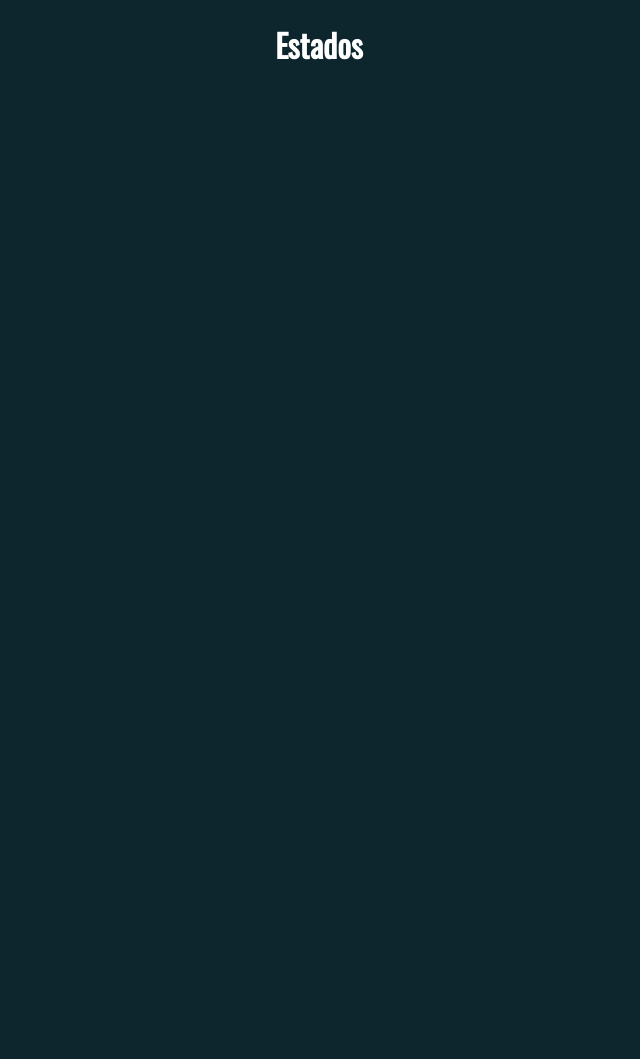
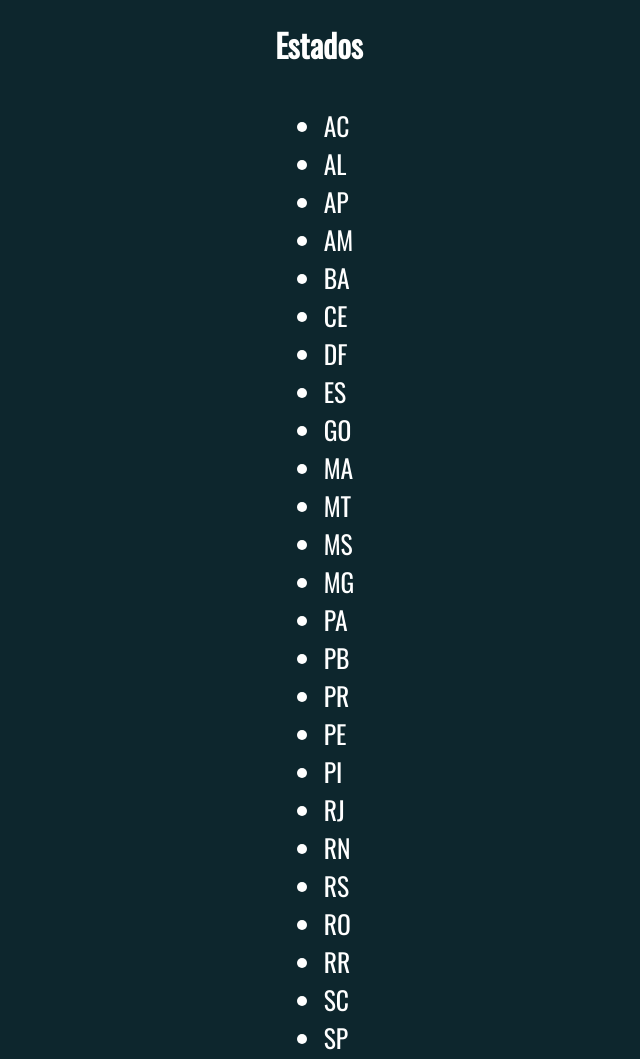
Before and after one commit to feilonn/Exercicios-AJAX, a website: page axios1.html in a window 1280 px wide. Shown: the top 1059 px of the page, without its empty margins (321-961 px from the left). Before the commit the page ends 800 px from the top, so only its background shows below. Drawn offline with Linux system fonts and the light colour scheme.

Commit message:
Fazendo get em um arquivo .json utilizando axios.

```diff
--- a/axios1.html
+++ b/axios1.html
@@ -12,6 +12,13 @@
     <h1>Estados</h1>
 
     <script>
-        // ...
+        const url = 'dados/estados.json'
+        axios(url).then(resp => {
+            const itens = resp.data.reduce(
+                (html, estado) => html + `<li>${estado.sigla}</li>`, ''
+            )
+
+            document.body.insertAdjacentHTML('beforeend', `<ul>${itens}</ul>`)
+        })
     </script>
 </body>
```
